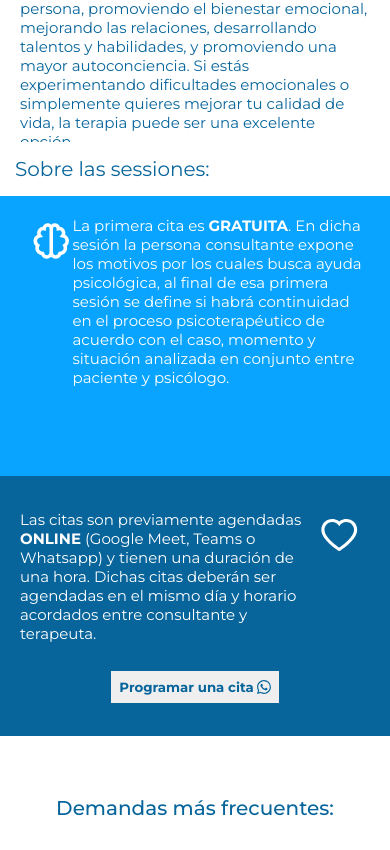
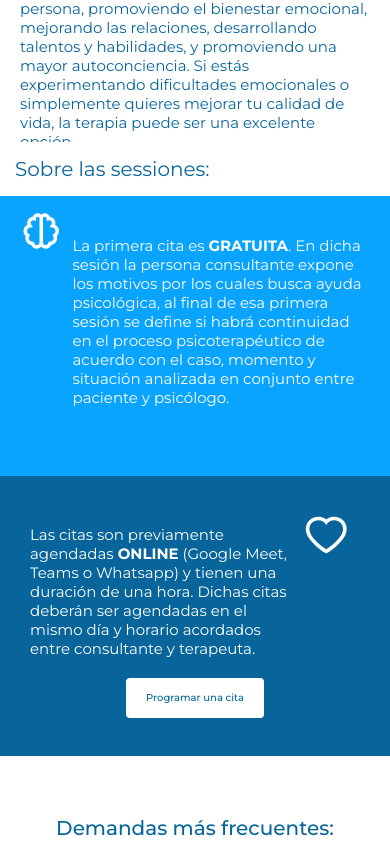
Before and after one commit to SmartDevs-nwgs/LP-Alejandro, a Next.js app: page / in a window 390 px wide. Shown: the part 1114-1964 px from the top of the page. Built offline with nearby package versions, Linux system fonts and the light colour scheme.

Commit message:
fix: responsive maincontainer, section benefits and section session

```diff
--- a/src/Components/Carousel/index.jsx
+++ b/src/Components/Carousel/index.jsx
@@ -10,10 +10,17 @@ import useWidthPosition from 'jsconfig.json/hooks/useWidth'
 const Carousel = () => {
   const [activeCard, setActiveCard] = useState(1)
   const [translateList, setTranslateList] = useState(0)
+  const [scrollCarouselPosition, setScrollCarouselPosition] = useState(0)
 
   const widthSize = useWidthPosition()
 
   useEffect(() => {
+    let carousel = document.getElementsByClassName('list-cards')[0]
+    const updatePosition = () => {
+      setScrollCarouselPosition(carousel.scrollLeft)
+    }
+    carousel.addEventListener('scroll', updatePosition)
+    updatePosition()
     let element = document.getElementsByClassName('card-active')[0]
     if (element) {
       element.classList.remove('card-active')
@@ -110,6 +117,7 @@ const Carousel = () => {
       setTranslateList(element.offsetLeft)
       return
     }
+    return () => carousel.removeEventListener('scroll', updatePosition)
   })
 
   return (
--- a/src/Components/Carousel/style.jsx
+++ b/src/Components/Carousel/style.jsx
@@ -96,6 +96,7 @@ export const StyleCarousel = styled.section`
     position: relative;
     width: 100%;
     overflow-x: auto;
+    justify-content: center;
   }
   .wrapper::-webkit-scrollbar {
     display: none;
--- a/src/Components/MainContainer/style.jsx
+++ b/src/Components/MainContainer/style.jsx
@@ -137,16 +137,13 @@ export const StyledMainContainer = styled.main`
         }
       }
     }
-    @media (min-width: 1800px) {
-      padding-left: 100px;
-      justify-content: space-between;
+    @media (min-width: 1300px) {
+      max-width: 1300px;
       .title {
-        position: relative;
-        left: 13.2%;
+        width: 540px;
       }
-
       .div-button {
-        width: 30%;
+        width: 300px;
 
         button {
           height: 60px;
@@ -155,4 +152,8 @@ export const StyledMainContainer = styled.main`
       }
     }
   }
+  @media (min-width: 1300px) {
+    display: flex;
+    justify-content: center;
+  }
 `
--- a/src/Components/SectionBenefits/style.jsx
+++ b/src/Components/SectionBenefits/style.jsx
@@ -82,4 +82,25 @@ export const StyledSectionBenefits = styled.div`
       }
     }
   }
+  @media (min-width: 1300px) {
+    display: flex;
+    justify-content: center;
+    .container-benefits {
+      display: flex;
+      justify-content: center;
+    }
+    .info {
+      max-width: 1275px;
+
+      .post-one,
+      .post-two {
+        width: 1148px;
+
+        h1,
+        p {
+          width: 555px;
+        }
+      }
+    }
+  }
 `
--- a/src/Components/SectionSession/index.jsx
+++ b/src/Components/SectionSession/index.jsx
@@ -5,16 +5,15 @@ import { BiBrain } from 'react-icons/bi'
 import useWidthPosition from 'jsconfig.json/hooks/useWidth'
 
 const SectionSession = () => {
-  const screenWidth = useWidthPosition()
-
   return (
     <StyledSectionSessions>
-      <h1>Sobre las sessiones:</h1>
-      <div className="container">
-        {screenWidth > 900 ? <BiBrain className="brain-icon" /> : null}
-        <div className="alt">
-          <section className="free-section">
-            {screenWidth > 900 ? null : <BiBrain className="brain-icon" />}
+      <div className='title-sessions'>
+        <h1>Sobre las sessiones:</h1>
+      </div>
+      <div className='container'>
+        <div className='alt'>
+          <section className='free-section'>
+            <BiBrain className='brain-icon' />
             <p>
               La primera cita es <span>GRATUITA</span>. En dicha sesión la
               persona consultante expone los motivos por los cuales busca ayuda
@@ -24,20 +23,20 @@ const SectionSession = () => {
               psicólogo.
             </p>
           </section>
-          <section className="time-section">
-            <div className="info-time-section">
-              <p>
-                Las citas son previamente agendadas <span>ONLINE</span> (Google
-                Meet, Teams o Whatsapp) y tienen una duración de una hora.
-                Dichas citas deberán ser agendadas en el mismo día y horario
-                acordados entre consultante y terapeuta.
-              </p>
-              <AiOutlineHeart className="heart-icon" />
+          <section className='time-section'>
+            <div className='info-time-section'>
+              <div>
+                <p>
+                  Las citas son previamente agendadas <span>ONLINE</span>{' '}
+                  (Google Meet, Teams o Whatsapp) y tienen una duración de una
+                  hora. Dichas citas deberán ser agendadas en el mismo día y
+                  horario acordados entre consultante y terapeuta.
+                </p>
+                <AiOutlineHeart className='heart-icon' />
+              </div>
             </div>
-            <div className="button">
-              <button>
-                Programar una cita <BsWhatsapp className="whatsapp-icon" />
-              </button>
+            <div className='div-button'>
+              <button>Programar una cita</button>
             </div>
           </section>
         </div>
--- a/src/Components/SectionSession/style.jsx
+++ b/src/Components/SectionSession/style.jsx
@@ -9,12 +9,37 @@ export const StyledSectionSessions = styled.div`
     margin-left: 10px;
     width: 50px;
     height: 50px;
+    position: relative;
+    right: 10px;
+    bottom: 10px;
+    @media (min-width: 450px) {
+      right: 20px;
+    }
     @media screen and (min-width: 900px) {
-      position: relative;
+      width: 70px;
+      height: 70px;
+      right: 40px;
+    }
+    @media screen and (min-width: 1300px) {
+      left: auto;
+    }
+  }
+  .heart-icon {
+    color: white;
+    margin-right: 10px;
+    width: 50px;
+    height: 50px;
+    position: relative;
+    bottom: 10px;
+    @media screen and (min-width: 600px) {
+      left: 18px;
+    }
+    @media screen and (min-width: 900px) {
       z-index: 2;
-      top: 110px;
-      width: 100px;
-      height: 100px;
+      bottom: 0;
+      top: 18px;
+      width: 70px;
+      height: 70px;
     }
   }
   h1 {
@@ -42,49 +67,60 @@ export const StyledSectionSessions = styled.div`
   .free-section {
     padding: 20px;
     display: flex;
+    justify-content: center;
+
     background-color: var(--blue1);
     height: 280px;
     z-index: 1;
 
     @media screen and (min-width: 600px) {
       width: 50%;
-      height: 400px;
+      height: 330px;
     }
     @media screen and (min-width: 900px) {
-      height: 500px;
+      height: 370px;
       padding: 0;
-      justify-content: center;
+
       padding: 50px;
-      padding-left: 110px;
     }
 
     p {
+      padding-top: 20px;
       font-size: 15px;
+
       color: var(--white);
       width: 100%;
-      @media screen and (min-width: 500px) {
+      @media screen and (min-width: 450px) {
+        width: 70%;
+        position: relative;
+        right: 20px;
+      }
+      @media (min-width: 900px) {
         font-size: 17px;
-      }
-      @media screen and (min-width: 900px) {
-        font-size: 22px;
       }
     }
   }
   .time-section {
     padding: 20px;
-    height: 260px;
+    height: 280px;
     background-color: var(--blue);
     display: flex;
     flex-direction: column;
-    justify-content: space-around;
-    align-items: center;
+    justify-content: center;
+
+    div {
+      padding: 5px;
+      width: 100%;
+      display: flex;
+      justify-content: center;
+    }
     @media screen and (min-width: 600px) {
       width: 50%;
-      height: 400px;
+      height: 330px;
       justify-content: space-between;
     }
     @media screen and (min-width: 900px) {
-      height: 500px;
+      height: 370px;
       padding: 0;
     }
     .info-time-section {
@@ -95,72 +131,95 @@ export const StyledSectionSessions = styled.div`
         width: 280px;
         color: white;
         font-size: 15px;
-        width: 100%;
-        @media screen and (min-width: 500px) {
-          font-size: 17px;
+        position: relative;
+        top: 5px;
+        @media screen and (min-width: 450px) {
+          width: 70%;
+        }
+        @media screen and (min-width: 600px) {
+          left: 30px;
         }
         @media screen and (min-width: 900px) {
-          font-size: 22px;
+          font-size: 17px;
           padding-top: 50px;
           padding-left: 20px;
         }
       }
     }
-    .button {
+    .div-button {
+      padding-top: 15px;
       display: flex;
       justify-content: center;
+      align-items: center;
+      width: 100%;
+      height: 60px;
+
+      button {
+        cursor: pointer;
+        position: absolute;
+        height: 40px;
+        border-radius: 4px;
+        font-weight: 500;
+        border: none;
+        font-size: 10px;
+        padding: 10px 20px;
+        color: var(--blue);
+        background-color: var(--white);
+        transform: scale(1);
+        transition-duration: 500ms;
+        transition-delay: 0ms;
+      }
       button:hover {
         transform: scale(1.1);
         transition-duration: 500ms;
         transition-delay: 0ms;
+        font-weight: bold;
       }
-      button {
-        cursor: pointer;
-        padding: 8px;
-        display: flex;
-        align-items: center;
-        justify-content: center;
-        color: var(--blue);
-        border: none;
-        font-weight: bold;
-        transform: scale(1);
-        transition-duration: 500ms;
-        transition-delay: 0ms;
+      @media (min-width: 900px) {
+        padding-top: 0;
+        margin-bottom: 50px;
 
-        @media screen and (min-width: 600px) {
-          font-size: 15px;
-          margin-bottom: 30px;
-        }
-        @media screen and (min-width: 900px) {
-          width: 220px;
-          font-size: 14px;
-          padding: 20px;
-          margin-left: 5px;
-        }
-        .whatsapp-icon {
-          font-size: 14px;
-          font-weight: bold;
-          margin-left: 3px;
-          margin-top: 1px;
-          @media screen and (min-width: 600px) {
-            font-size: 20px;
-            margin-left: 8px;
-          }
+        button {
+          height: 50px;
+          padding: 10px 30px;
+          font-size: 12px;
         }
       }
     }
   }
-  .heart-icon {
-    color: white;
-    margin-right: 10px;
-    width: 50px;
-    height: 50px;
-    @media screen and (min-width: 900px) {
-      position: relative;
-      right: 13px;
-      z-index: 2;
-      width: 100px;
-      height: 100px;
+  @media (min-width: 1300px) {
+    .free-section {
+      justify-content: end;
+      p {
+        width: 375px;
+      }
+    }
+    .time-section {
+      display: flex;
+
+      .info-time-section {
+        justify-content: start;
+        div {
+          justify-content: start;
+        }
+
+        p {
+          padding: 50px 0px 0px 20px;
+          width: 375px;
+        }
+      }
+      .div-button {
+        width: 375px;
+      }
+    }
+    .title-sessions {
+      width: 100%;
+      display: flex;
+      justify-content: center;
+
+      h1 {
+        width: 1300px;
+      }
     }
   }
 `
```
Also changed, not shown: src/pages/index.js (+4 -3 lines).
